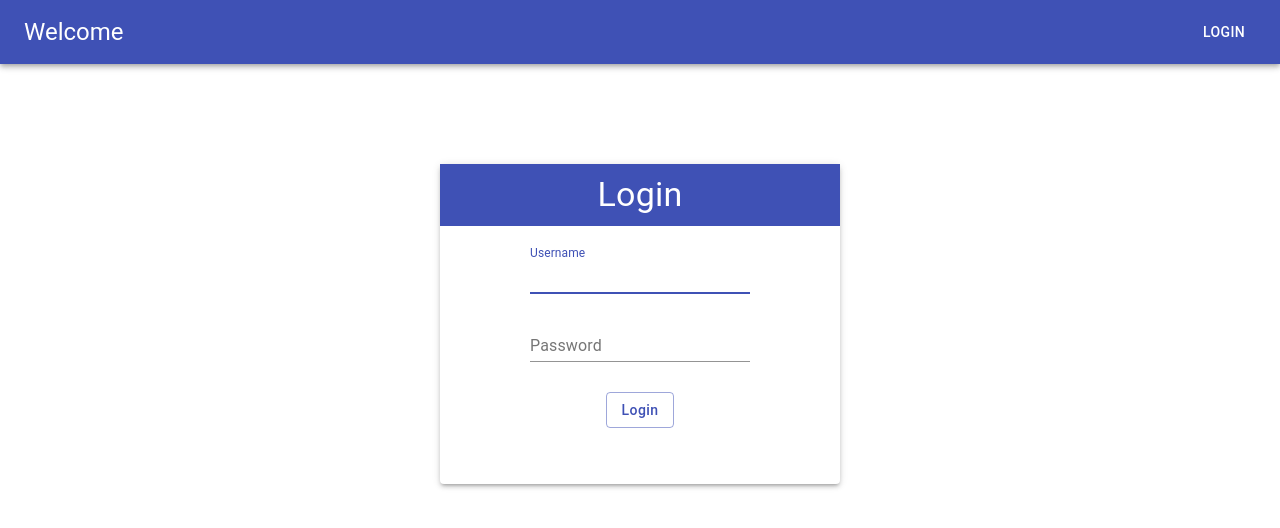
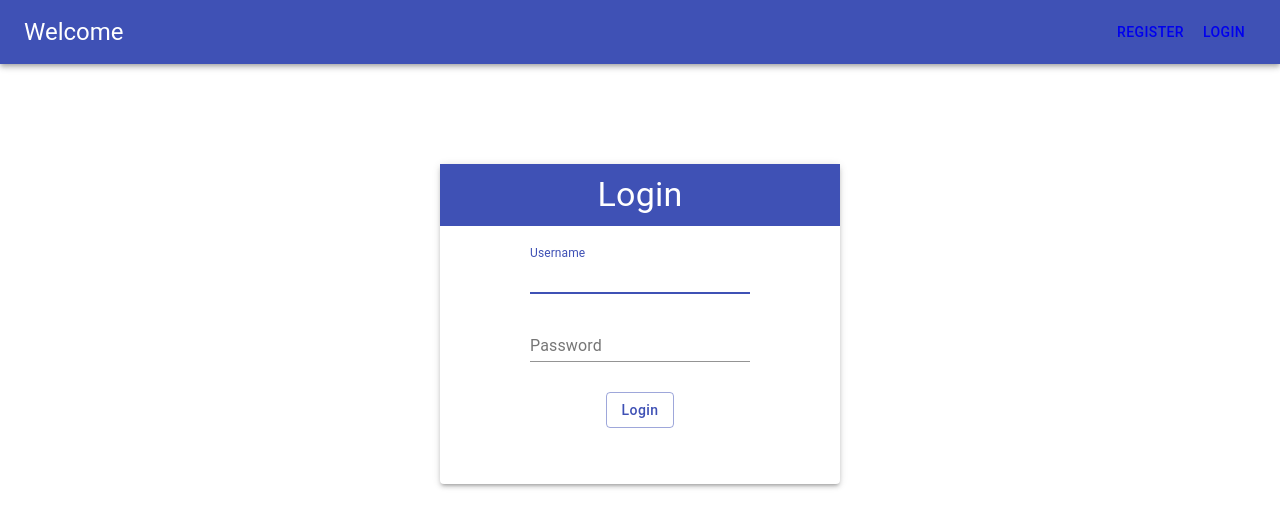
Before and after one commit to pleone55/ToDoList, a React (Create React App) app in the folder client/: page /login in a window 1280 px wide. Shown: the top 528 px of the page. Built offline with nearby package versions, Linux system fonts and the light colour scheme; no server answers.

Commit message:
added update functionality to checkoff completed tasks. Add login and register routing depending on if user is logged in or not.

```diff
--- a/client/src/components/AddTask.js
+++ b/client/src/components/AddTask.js
@@ -23,7 +23,7 @@ const useStyles = makeStyles((theme) => ({
         },
         position: "absolute",
         top: "85%",
-        left: "90%"
+        left: "93%"
     },
     extendedIcon: {
         marginRight: theme.spacing(1),
--- a/client/src/components/TaskList.js
+++ b/client/src/components/TaskList.js
@@ -1,5 +1,7 @@
 import React, { useContext, useEffect, useState } from 'react';
 import TaskContext from '../context/task/TaskContext';
+
+import Spinner from '../layout/Spinner';
 
 import { makeStyles } from '@material-ui/core/styles';
 import Table from '@material-ui/core/Table';
@@ -18,7 +20,7 @@ const useStyles = makeStyles((theme) => ({
         width: "100%",
     },
     tableContainer: {
-        width: "80%",
+        width: "75%",
         margin: "auto",
         marginTop: "10px",
     },
@@ -44,10 +46,13 @@ const useStyles = makeStyles((theme) => ({
 
 const TaskList = () => {
     const taskContext = useContext(TaskContext);
-    const { tasks, getTasks, loading, deleteTask, setCurrent, clearCurrent } = taskContext;
+    const { tasks, getTasks, loading, deleteTask, clearCurrent, updateTask } = taskContext;
     const classes = useStyles();
 
     const tableHead = [{ name: "Task" }, { name: "Completed" }, { name: "Action" }];
+    const [task, setTask] = useState({
+        completed: false
+    });
 
     useEffect(() => {
         getTasks();
@@ -56,6 +61,10 @@ const TaskList = () => {
 
     if(tasks !== null && tasks.length === 0 && !loading){
         return <h4>Please add a task to complete</h4>
+    }
+
+    const onChange = event => {
+        setTask({ ...task, [event.target.name]: event.target.value });
     }
 
     return (
@@ -81,8 +90,11 @@ const TaskList = () => {
                                 </TableCell>
                                 <TableCell className={classes.tableCell}>
                                     <Checkbox
-                                        completed={task.completed}
+                                        checked={task.completed}
+                                        onClick={() => {task.completed = true; updateTask(task)}}
+                                        onChange={onChange}
                                         inputProps={{ 'aria-label': 'primary checkbox' }}
+                                        name="completed"
                                     />
                                 </TableCell>
                                 <TableCell
@@ -92,7 +104,10 @@ const TaskList = () => {
                             </TableRow>
                         ))
                     ) : (
-                            <h4>Please Login to View Tasks</h4>
+                            <>
+                                <h4 style={{margin: "auto"}}>Please Login to View Tasks</h4>
+                                <Spinner />
+                            </>
                         )
                     }
                 </TableBody>
--- /dev/null
+++ b/client/src/context/alert/AlertContext.js
@@ -0,0 +1,5 @@
+import { createContext } from 'react';
+
+const AlertContext = createContext();
+
+export default AlertContext;
--- a/client/src/context/task/TaskReducer.js
+++ b/client/src/context/task/TaskReducer.js
@@ -5,7 +5,8 @@ import {
     CLEAR_TASKS,
     SET_CURRENT,
     CLEAR_CURRENT,
-    DELETE_TASK
+    DELETE_TASK,
+    UPDATE_TASK
 } from '../types';
 
 export default (state, action) => {
@@ -27,7 +28,15 @@ export default (state, action) => {
                 ...state,
                 tasks: state.tasks.filter(task => task._id !== action.payload),
                 loading: false
-            }
+            };
+        case UPDATE_TASK:
+            return {
+                ...state,
+                //for each task map through the array of tasks and find the matching payload id to update
+                //else return the task as is
+                tasks: state.tasks.map(task => task._id === action.payload._id ? action.payload : task),
+                loading: false,
+            };
         case TASK_ERROR:
             return {
                 ...state,
--- a/client/src/context/task/TaskState.js
+++ b/client/src/context/task/TaskState.js
@@ -58,8 +58,23 @@ const TaskState = props => {
         }
     };
 
+    //update task
+    const updateTask = async(task) => {
+        const config = {
+            headers: {
+                'Content-Type': 'application/json'
+            }
+        }
+        try {
+            const res = await axios.put(`http://localhost:7000/api/tasks/${task._id}`, task, config);
+            dispatch({ type: UPDATE_TASK, payload: res.data });
+        } catch (err) {
+            dispatch({ type: TASK_ERROR, payload: err.response});
+        }
+    }
+
     //Clear Task
-    const clearTask = () => {
+    const clearTasks = () => {
         dispatch({ type: CLEAR_TASKS });
     };
 
@@ -81,10 +96,11 @@ const TaskState = props => {
                 error: state.error,
                 addTask,
                 getTasks,
-                clearTask,
+                clearTasks,
                 setCurrent,
                 clearCurrent,
-                deleteTask
+                deleteTask,
+                updateTask
             }}
         >
             { props.children }
--- a/client/src/layout/Navbar.js
+++ b/client/src/layout/Navbar.js
@@ -1,4 +1,8 @@
-import React from 'react';
+import React, { useContext, useEffect } from 'react';
+import { Link } from 'react-router-dom';
+import AuthContext from '../context/auth/AuthContext';
+import TaskContext from '../context/task/TaskContext';
+
 import { makeStyles } from '@material-ui/core/styles';
 import AppBar from '@material-ui/core/AppBar';
 import Toolbar from '@material-ui/core/Toolbar';
@@ -20,17 +24,54 @@ const useStyles = makeStyles((theme) => ({
 }));
 
 const Navbar = () => {
+    const userContext = useContext(AuthContext);
+    const taskContext = useContext(TaskContext);
+
+    const { isAuthenticated, loadUser, logout, user } = userContext;
+    const { clearTasks } = taskContext;
     const classes = useStyles();
-    return (
+
+    useEffect(() => {
+        loadUser();
+        //eslint-disable-next-line
+    }, []);
+
+    const onLogout = () => {
+        logout();
+        clearTasks();
+    }
+
+    const authLinks = (
+        <div className={classes.root}>
+            <AppBar position="static">
+                <Toolbar>
+                    <Typography variant="h5" className={classes.title}>
+                        Welcome {user && user.name}
+                    </Typography>
+                    <Button onClick={onLogout} color="inherit" disableRipple className={classes.loginButton}>Logout</Button>
+                </Toolbar>
+            </AppBar>
+        </div>
+    );
+
+    const guestLinks = (
         <div className={classes.root}>
             <AppBar position="static">
                 <Toolbar>
                     <Typography variant="h5" className={classes.title}>
                         Welcome
                     </Typography>
-                    <Button color="inherit" disableRipple className={classes.loginButton}>Login</Button>
+                    <Link to="/register"><Button color="inherit" disableRipple className={classes.loginButton}>Register</Button></Link><span>
+                    <Link to="/login"><Button color="inherit" disableRipple className={classes.loginButton}>Login</Button></Link>
+                    </span>
                 </Toolbar>
             </AppBar>
+        </div>
+    );
+
+    return (
+        <div className={classes.root}>
+            {isAuthenticated ? authLinks : guestLinks}
         </div>
     )
 }
--- /dev/null
+++ b/client/src/layout/Spinner.js
@@ -0,0 +1,23 @@
+import React from 'react';
+import { makeStyles } from '@material-ui/core/styles';
+import CircularProgress from '@material-ui/core/CircularProgress';
+
+const useStyles = makeStyles((theme) => ({
+    root: {
+        display: 'flex',
+        margin: "auto",
+        '& > * + *': {
+            marginLeft: theme.spacing(2),
+        },
+    },
+}));
+
+export default function CircularIndeterminate() {
+    const classes = useStyles();
+
+    return (
+        <div className={classes.root}>
+            <CircularProgress size={40}/>
+        </div>
+    );
+}
```
Also changed, not shown: client/src/context/alert/AlertReducer.js (added), client/src/context/alert/AlertState.js (added), 1 other file (tests, documents, lock files or other folders).
